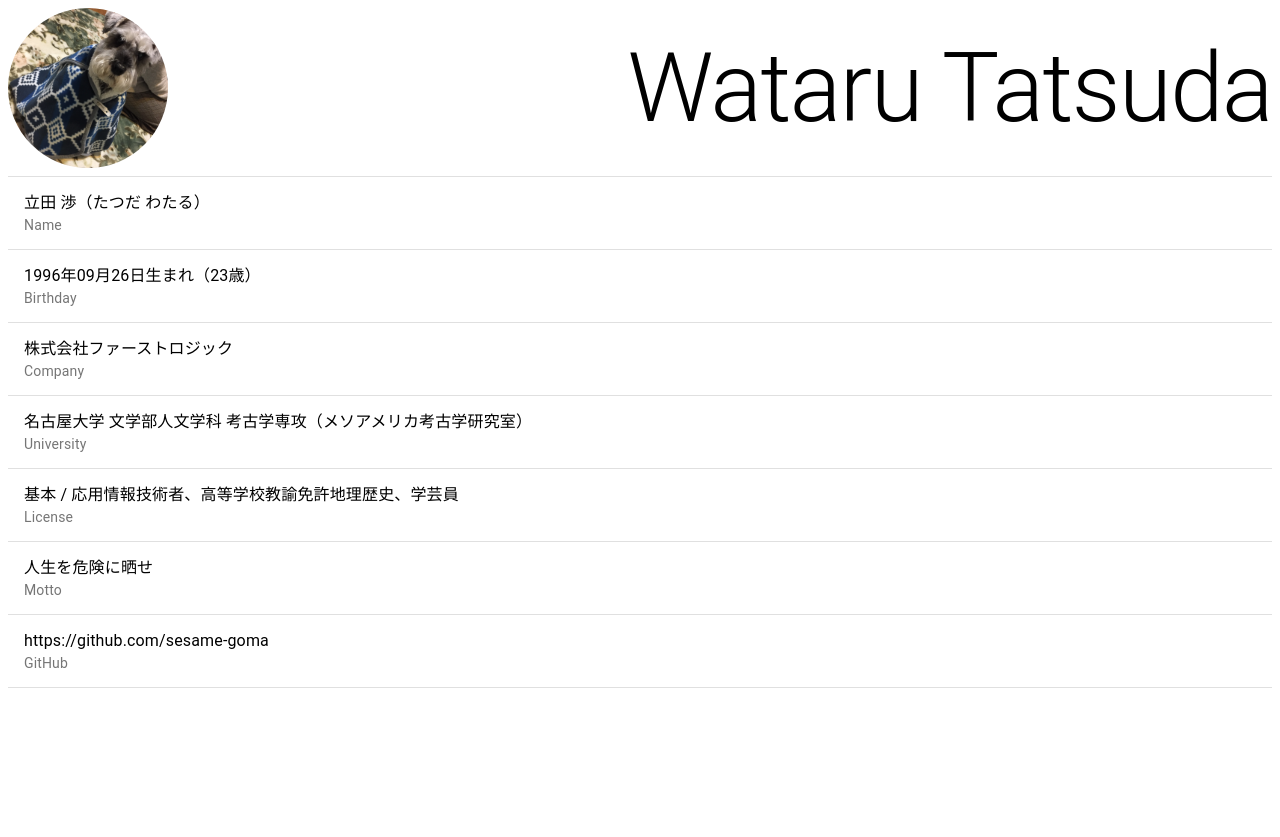
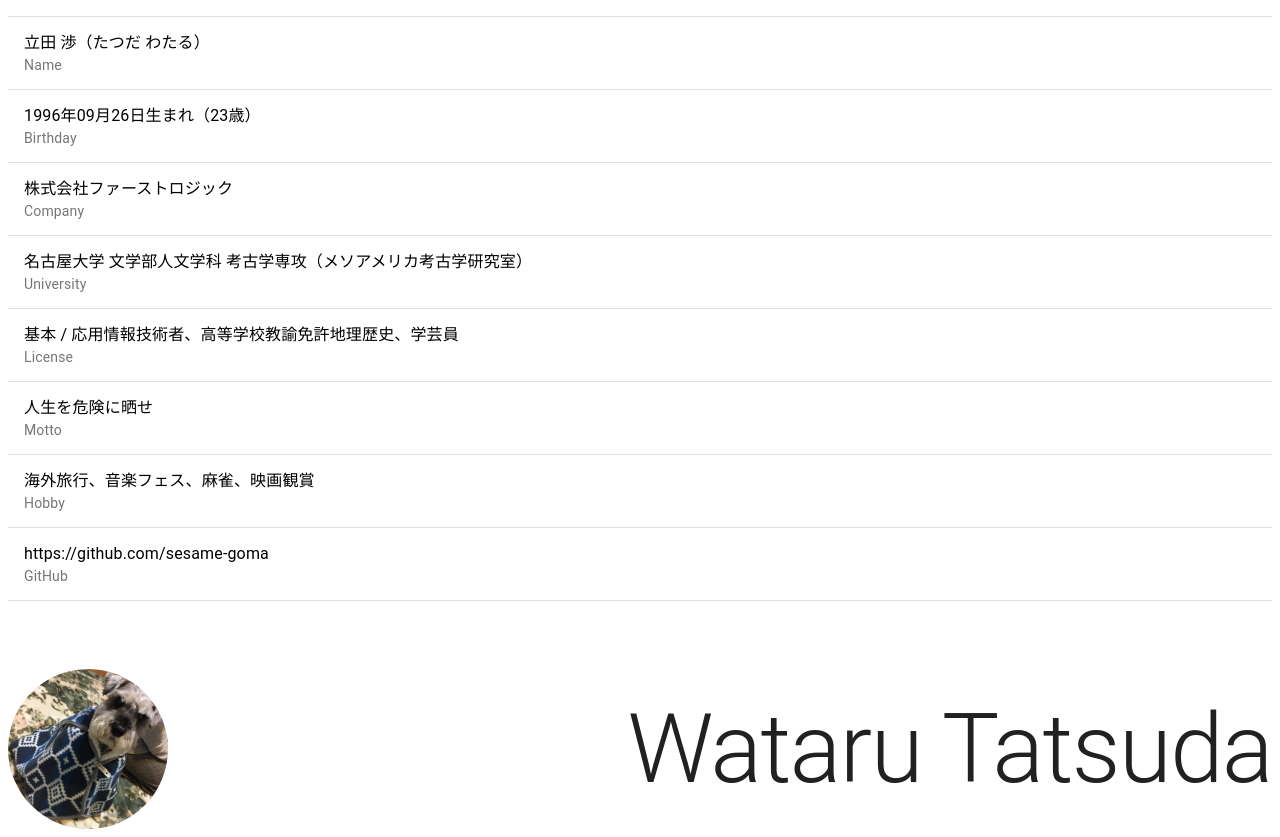
Before and after one commit to sesame-goma/myself, a Next.js app: page /About in a window 1280 px wide. Before the commit the page ends 800 px from the top, so only its background shows below. Built offline with nearby package versions, Linux system fonts and the light colour scheme.

Commit message:
Aboutを調整

```diff
--- a/pages/About.tsx
+++ b/pages/About.tsx
@@ -19,6 +19,7 @@ const useStyles = makeStyles(theme => ({
     // '& > *': {
     //   margin: theme.spacing(3),
     // },
+    marginTop: 60,
     justifyContent: 'space-between',
     alignItems: 'center',
   },
@@ -37,17 +38,6 @@ const About: NextPage = () => {
 
   return (
     <Box>
-      <Box className={classes.box}>
-        <Avatar
-          src="/goma.png"
-          alt="goma"
-          component="span"
-          className={classes.avatar}
-        />
-        <Typography variant="h1" >
-          Wataru Tatsuda
-        </Typography>
-      </Box>
       <Grid
         container
         direction="row"
@@ -82,11 +72,30 @@ const About: NextPage = () => {
             <ListItemText primary="人生を危険に晒せ" secondary="Motto" />
           </ListItem>
           <Divider />
+          <ListItem>
+            <ListItemText primary="海外旅行、音楽フェス、麻雀、映画観賞" secondary="Hobby" />
+          </ListItem>
+          <Divider />
           <ListItem divider>
             <ListItemText primary="https://github.com/sesame-goma" secondary="GitHub" />
           </ListItem>
         </List>
       </Grid>
+      <Box className={classes.box}>
+        <Avatar
+          src="/goma.png"
+          alt="goma"
+          component="span"
+          className={classes.avatar}
+        />
+        <Typography
+          variant="h1"
+          color="textPrimary"
+          noWrap
+        >
+          Wataru Tatsuda
+        </Typography>
+      </Box>
     </Box>
   );
 };
```
Also changed, not shown: pages/Skill.tsx (+8 -8 lines).
